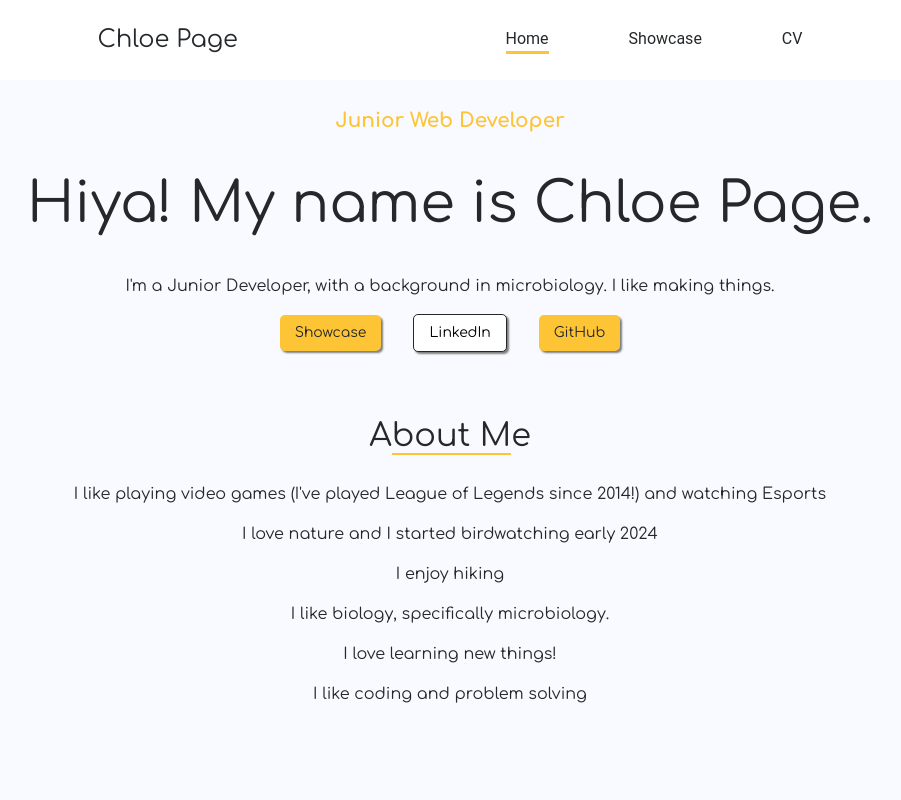
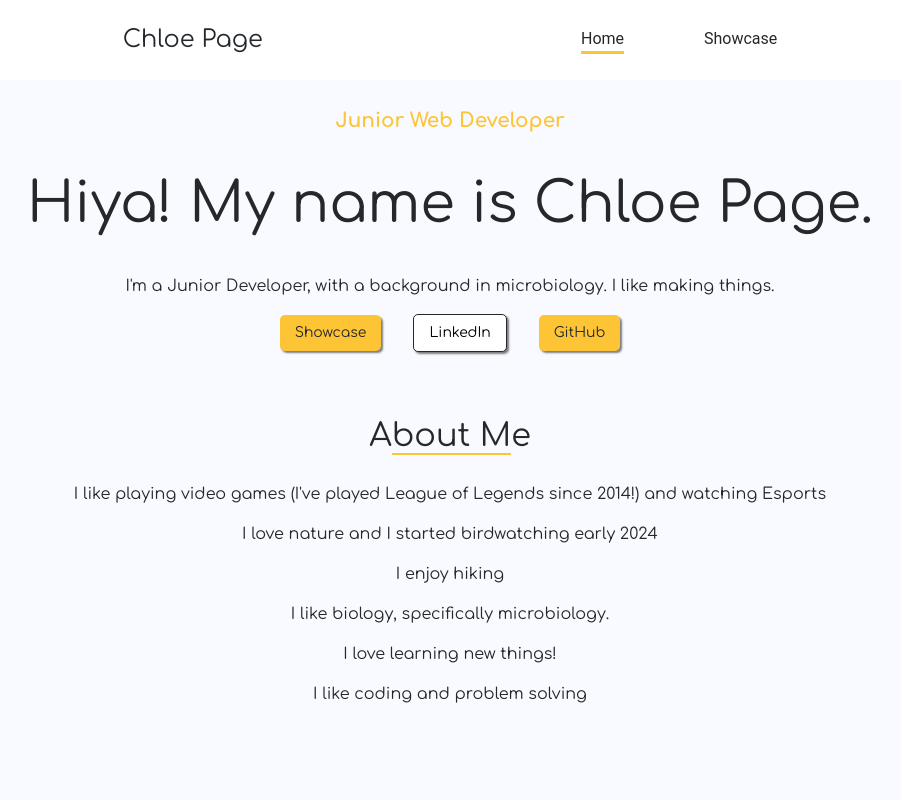
Before and after one commit to ChloeSAPage/portfolio, a React (Vite) app: page / in a window 1280 px wide. Shown: the top 800 px of the page, without its empty margins (190-1091 px from the left). Built offline with nearby package versions, Linux system fonts and the light colour scheme.

Commit message:
remove CV view from nav bar.

```diff
--- a/src/components/SiteNav/SiteNav.jsx
+++ b/src/components/SiteNav/SiteNav.jsx
@@ -7,8 +7,7 @@ import { FaTimes } from "react-icons/fa";
 function SiteNav() {
     const navLinks = [
         { label: "Home", url: "/" },
-        { label: "Showcase", url: "/showcase" },
-        { label: "CV", url: "/cv" },
+        { label: "Showcase", url: "/showcase" }
     ];
 
     const [click, setClick] = useState(false);
```
